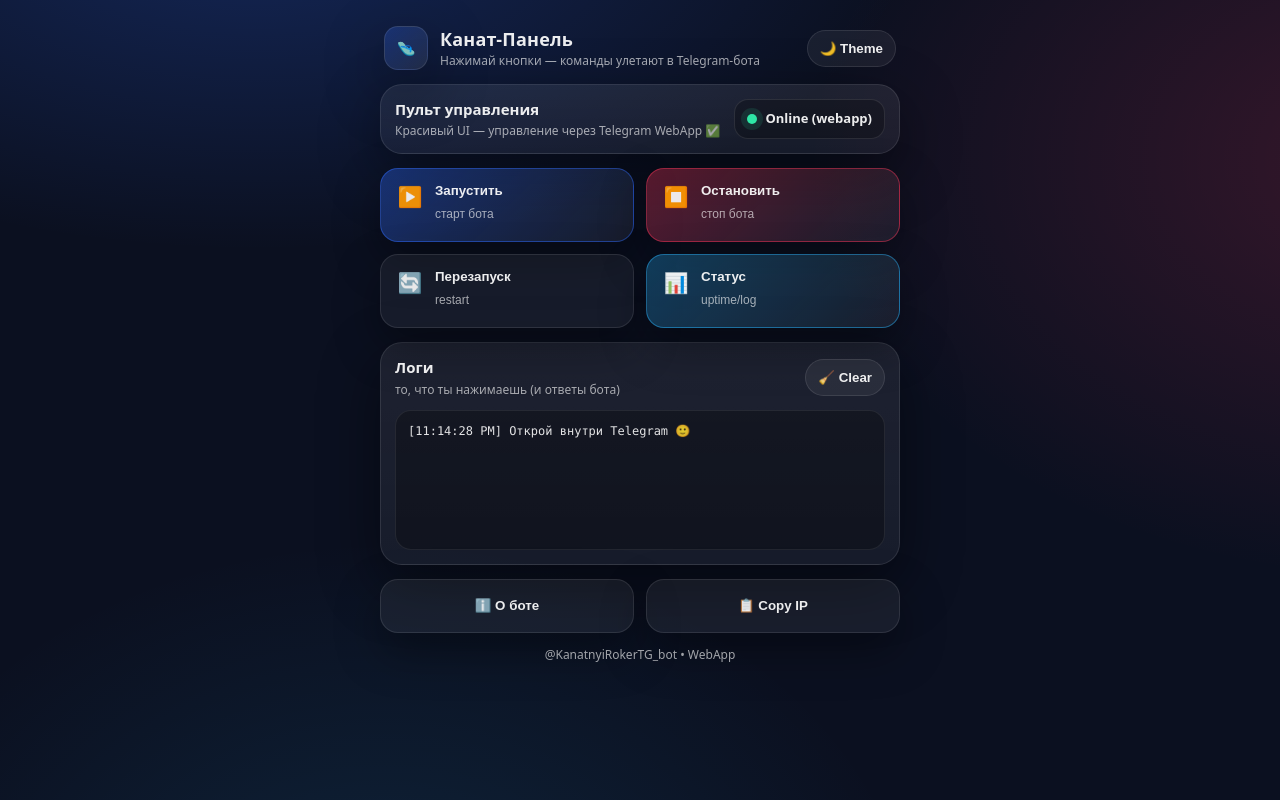
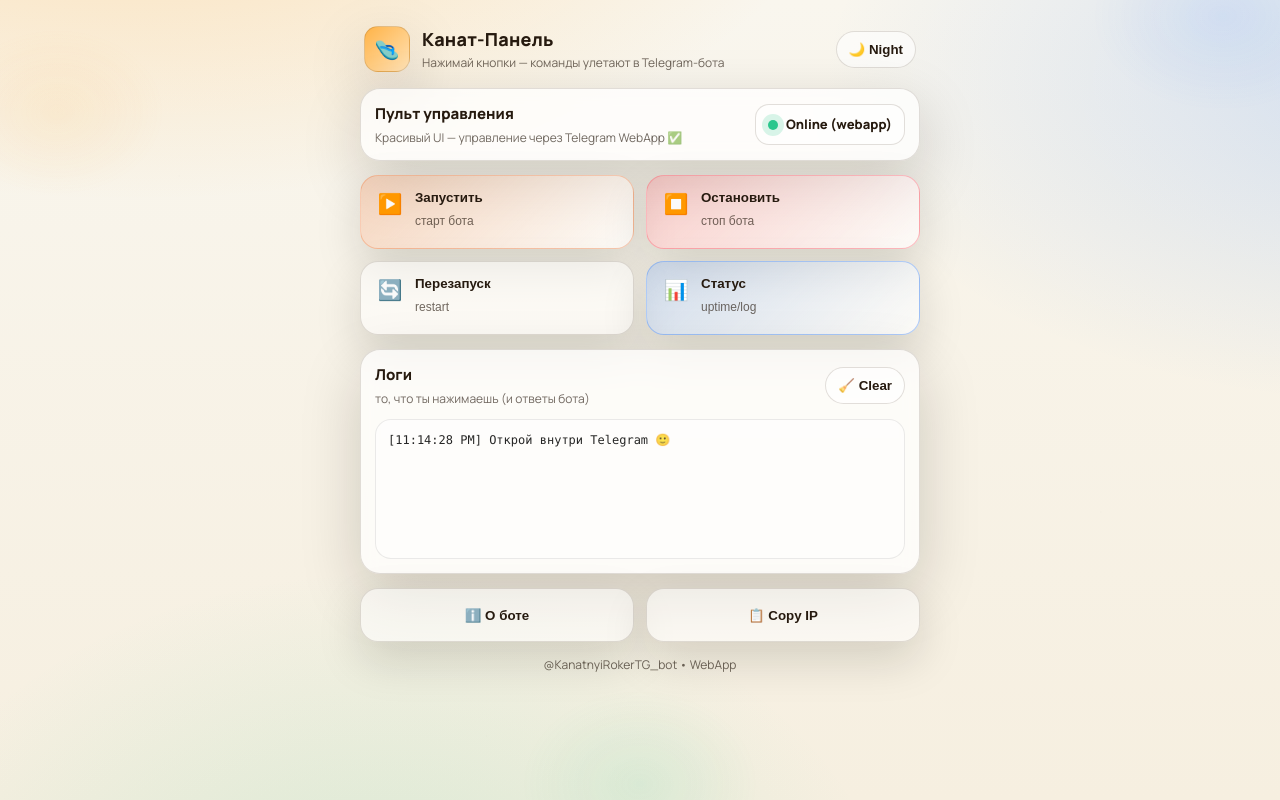
Before and after one commit to maximden876/kanat-panel, a plain HTML site: page index.html in a window 1280 px wide. Drawn offline with Linux system fonts and the light colour scheme; a web font is replaced by a local one.

Commit message:
Add files via upload

```diff
--- a/app.js
+++ b/app.js
@@ -5,6 +5,7 @@
   const themeBtn = document.getElementById("themeBtn");
   const statusText = document.getElementById("statusText");
   const statusDot = document.getElementById("statusDot");
+  const THEME_KEY = "kanat_theme";
 
   const now = () => new Date().toLocaleTimeString([], {hour:'2-digit', minute:'2-digit', second:'2-digit'});
 
@@ -12,6 +13,24 @@
     if(!logBox) return;
     logBox.textContent += `[${now()}] ${line}\n`;
     logBox.scrollTop = logBox.scrollHeight;
+  }
+
+  function setTheme(theme){
+    document.documentElement.dataset.theme = theme;
+    if(themeBtn){
+      themeBtn.textContent = theme === "night" ? "☀️ Light" : "🌙 Night";
+    }
+    try{ localStorage.setItem(THEME_KEY, theme); }catch(e){}
+  }
+
+  function initTheme(){
+    const saved = (() => { try{ return localStorage.getItem(THEME_KEY); }catch(e){ return null; } })();
+    if(saved){
+      setTheme(saved);
+      return;
+    }
+    const tgScheme = tg?.colorScheme;
+    setTheme(tgScheme === "dark" ? "night" : "sunrise");
   }
 
   function send(action, payload = {}){
@@ -31,10 +50,14 @@
     }
   }
 
+  initTheme();
   if(tg){
     tg.ready();
     tg.expand();
     tg.MainButton?.hide();
+    tg.onEvent?.("themeChanged", () => {
+      setTheme(tg.colorScheme === "dark" ? "night" : "sunrise");
+    });
     log("Opened inside Telegram ✅");
   }else{
     log("Открой внутри Telegram 🙂");
@@ -62,6 +85,14 @@
         statusText.textContent = "Restart requested";
         statusDot.style.background = "#2f6bff";
       }
+      if(action === "about"){
+        log("Канат-Панель: управление Discord-ботом через Telegram WebApp.");
+        tg?.showPopup?.({
+          title: "О боте",
+          message: "Канат-Панель управляет Discord-ботом через Telegram. Кнопки отправляют команды в TG-бот.",
+          buttons: [{type:"ok"}]
+        });
+      }
       if(action === "copy_ip"){
         const ip = location.host || "";
         if(ip){
@@ -80,6 +111,8 @@
   });
 
   themeBtn?.addEventListener("click", () => {
-    log("Theme toggled 🌙");
+    const next = document.documentElement.dataset.theme === "night" ? "sunrise" : "night";
+    setTheme(next);
+    log(`Тема: ${next}`);
   });
 })();
--- a/index.html
+++ b/index.html
@@ -1,5 +1,5 @@
 <!doctype html>
-<html lang="ru">
+<html lang="ru" data-theme="sunrise">
 <head>
   <meta charset="utf-8" />
   <meta name="viewport" content="width=device-width, initial-scale=1, viewport-fit=cover" />
@@ -17,7 +17,7 @@
           <div class="sub">Нажимай кнопки — команды улетают в Telegram-бота</div>
         </div>
       </div>
-      <button id="themeBtn" class="pill" type="button">🌙 Theme</button>
+      <button id="themeBtn" class="pill" type="button" aria-label="Переключить тему">🌙 Theme</button>
     </header>
 
     <section class="card status">
@@ -65,7 +65,7 @@
         </div>
         <button id="clearBtn" class="pill" type="button">🧹 Clear</button>
       </div>
-      <pre id="logBox" class="logbox"></pre>
+      <pre id="logBox" class="logbox" role="log" aria-live="polite"></pre>
     </section>
 
     <section class="bottom">
--- a/style.css
+++ b/style.css
@@ -1,54 +1,92 @@
-/* Kanat Panel — dark glass UI (Telegram WebApp friendly) */
+@import url('https://fonts.googleapis.com/css2?family=Manrope:wght@400;600;800&family=Unbounded:wght@600;800&display=swap');
+
 :root{
-  --bg:#0b1020;
-  --card:rgba(255,255,255,.06);
-  --line:rgba(255,255,255,.10);
-  --text:rgba(255,255,255,.92);
-  --muted:rgba(255,255,255,.62);
-  --shadow: 0 20px 60px rgba(0,0,0,.45);
-  --r:22px;
+  --font-body: "Manrope", system-ui, -apple-system, Segoe UI, sans-serif;
+  --font-display: "Unbounded", "Manrope", system-ui, sans-serif;
 
-  --primary:#2f6bff;
-  --danger:#ff355a;
-  --info:#28b7ff;
-  --ok:#2ee6a6;
+  --r: 20px;
+  --shadow: 0 20px 60px rgba(22, 18, 4, .18);
+
+  --bg: #f6efe0;
+  --bg-2: #f9f6ee;
+  --card: rgba(255, 255, 255, .72);
+  --line: rgba(60, 40, 20, .15);
+  --text: #261a0f;
+  --muted: rgba(38, 26, 15, .65);
+
+  --primary: #ef7a3c;
+  --info: #2b7cff;
+  --danger: #ff4b5f;
+  --ok: #2ac78d;
+  --accent: #ffb347;
+  --accent-2: #ffe2b6;
 }
 
+html,body{height:100%}
 *{box-sizing:border-box}
-html,body{height:100%}
+
 body{
   margin:0;
-  background: radial-gradient(1200px 600px at 20% -10%, rgba(47,107,255,.25), transparent 55%),
-              radial-gradient(1000px 700px at 110% 20%, rgba(255,53,90,.18), transparent 60%),
-              radial-gradient(900px 700px at 30% 120%, rgba(40,183,255,.12), transparent 60%),
-              var(--bg);
   color:var(--text);
-  font: 15px/1.35 system-ui, -apple-system, Segoe UI, Roboto, Arial, sans-serif;
+  font: 15px/1.45 var(--font-body);
   padding: 16px;
+  background:
+    radial-gradient(1200px 600px at 10% -20%, rgba(255, 179, 71, .35), transparent 60%),
+    radial-gradient(900px 500px at 110% 10%, rgba(43, 124, 255, .18), transparent 65%),
+    radial-gradient(800px 600px at 30% 120%, rgba(42, 199, 141, .16), transparent 65%),
+    linear-gradient(180deg, var(--bg-2), var(--bg));
 }
 
-.wrap{max-width:520px;margin:0 auto}
+body::before,
+body::after{
+  content:"";
+  position: fixed;
+  inset: -20% -10%;
+  pointer-events: none;
+  z-index: -1;
+  background-image:
+    radial-gradient(2px 2px at 20% 30%, rgba(0,0,0,.06), transparent 60%),
+    radial-gradient(2px 2px at 80% 60%, rgba(0,0,0,.05), transparent 60%),
+    radial-gradient(2px 2px at 40% 80%, rgba(0,0,0,.05), transparent 60%);
+  opacity: .35;
+}
+
+body::after{
+  inset: -10% -15%;
+  background-image:
+    radial-gradient(180px 140px at 15% 20%, rgba(255, 179, 71, .18), transparent 60%),
+    radial-gradient(220px 160px at 85% 10%, rgba(43, 124, 255, .16), transparent 60%),
+    radial-gradient(200px 160px at 50% 90%, rgba(42, 199, 141, .16), transparent 60%);
+  opacity: .55;
+}
+
+.wrap{max-width:560px;margin:0 auto}
 .top{
   display:flex;align-items:center;justify-content:space-between;
-  padding: 10px 4px 14px 4px;
+  padding: 10px 4px 16px 4px;
 }
 .brand{display:flex;gap:12px;align-items:center}
 .logo{
-  width:44px;height:44px;border-radius:14px;
+  width:46px;height:46px;border-radius:14px;
   display:grid;place-items:center;
-  background: linear-gradient(135deg, rgba(47,107,255,.25), rgba(255,255,255,.08));
+  background: linear-gradient(135deg, var(--accent), var(--accent-2));
   border:1px solid var(--line);
   box-shadow: var(--shadow);
+  font-size:20px;
 }
-.title{font-weight:800;font-size:18px;letter-spacing:.2px}
+.title{
+  font-family: var(--font-display);
+  font-weight:800;font-size:18px;letter-spacing:.2px
+}
 .sub{color:var(--muted);font-size:12px;margin-top:2px}
 
 .card{
-  background: linear-gradient(180deg, rgba(255,255,255,.08), rgba(255,255,255,.05));
+  background: var(--card);
   border: 1px solid var(--line);
   border-radius: var(--r);
   box-shadow: var(--shadow);
   padding: 14px;
+  backdrop-filter: blur(8px);
 }
 
 .status{display:flex;align-items:center;justify-content:space-between;gap:12px;margin-bottom:14px}
@@ -58,12 +96,12 @@
 .badge{
   display:flex;align-items:center;gap:8px;
   padding:10px 12px;border-radius:14px;
-  background: rgba(0,0,0,.25);
+  background: rgba(255,255,255,.5);
   border:1px solid var(--line);
   min-width: 150px;
   justify-content:center;
 }
-.dot{width:10px;height:10px;border-radius:50%;background:var(--ok);box-shadow:0 0 0 6px rgba(46,230,166,.12)}
+.dot{width:10px;height:10px;border-radius:50%;background:var(--ok);box-shadow:0 0 0 6px rgba(42,199,141,.18)}
 .txt{font-weight:700;font-size:13px}
 
 .grid{
@@ -78,11 +116,11 @@
   border-radius: 18px;
   padding: 14px;
   cursor:pointer;
-  background: rgba(255,255,255,.06);
+  background: rgba(255,255,255,.55);
   color: var(--text);
   text-align:left;
-  box-shadow: 0 18px 45px rgba(0,0,0,.35);
-  transition: transform .08s ease, filter .15s ease;
+  box-shadow: 0 18px 45px rgba(22, 18, 4, .15);
+  transition: transform .08s ease, filter .15s ease, box-shadow .2s ease;
   min-height: 74px;
   display:grid;
   grid-template-columns: auto 1fr;
@@ -93,15 +131,16 @@
   column-gap: 10px;
   row-gap: 2px;
 }
+.btn:hover{filter: brightness(1.02); box-shadow: 0 20px 50px rgba(22, 18, 4, .2)}
 .btn:active{transform: scale(.985)}
 .btn .ic{grid-area:ic; font-size:20px; width:30px; display:flex; align-items:flex-start; justify-content:center; padding-top:2px}
 .btn .t{grid-area:t; font-weight:900}
 .btn .s{grid-area:s; color:var(--muted); font-size:12px}
 
-.primary{background: linear-gradient(135deg, rgba(47,107,255,.35), rgba(255,255,255,.06)); border-color: rgba(47,107,255,.45)}
-.danger{background: linear-gradient(135deg, rgba(255,53,90,.32), rgba(255,255,255,.06)); border-color: rgba(255,53,90,.45)}
-.info{background: linear-gradient(135deg, rgba(40,183,255,.28), rgba(255,255,255,.06)); border-color: rgba(40,183,255,.45)}
-.ghost{background: rgba(255,255,255,.05)}
+.primary{background: linear-gradient(135deg, rgba(239,122,60,.25), rgba(255,255,255,.65)); border-color: rgba(239,122,60,.35)}
+.danger{background: linear-gradient(135deg, rgba(255,75,95,.22), rgba(255,255,255,.65)); border-color: rgba(255,75,95,.35)}
+.info{background: linear-gradient(135deg, rgba(43,124,255,.18), rgba(255,255,255,.65)); border-color: rgba(43,124,255,.35)}
+.ghost{background: rgba(255,255,255,.5)}
 
 .logs{margin-bottom: 14px}
 .row{display:flex;align-items:center;justify-content:space-between;gap:10px}
@@ -109,7 +148,7 @@
   border:1px solid var(--line);
   border-radius:999px;
   padding:10px 12px;
-  background: rgba(255,255,255,.06);
+  background: rgba(255,255,255,.6);
   color: var(--text);
   cursor:pointer;
   font-weight:700;
@@ -122,9 +161,9 @@
   overflow:auto;
   padding: 12px;
   border-radius: 16px;
-  border: 1px solid rgba(255,255,255,.08);
-  background: rgba(0,0,0,.28);
-  color: rgba(255,255,255,.88);
+  border: 1px solid rgba(0,0,0,.08);
+  background: rgba(255,255,255,.45);
+  color: rgba(0,0,0,.85);
   font: 12px/1.45 ui-monospace, SFMono-Regular, Menlo, Consolas, monospace;
 }
 
@@ -137,3 +176,38 @@
 }
 
 .foot{margin-top:14px;color:var(--muted);font-size:12px;text-align:center}
+
+@media (max-width: 420px){
+  .grid{grid-template-columns: 1fr}
+  .bottom{grid-template-columns: 1fr}
+}
+
+@media (prefers-reduced-motion: no-preference){
+  .card, .btn, .badge{animation: floatIn .5s ease both}
+  .grid .btn{animation-delay: .08s}
+  .grid .btn:nth-child(2){animation-delay: .12s}
+  .grid .btn:nth-child(3){animation-delay: .16s}
+  .grid .btn:nth-child(4){animation-delay: .2s}
+}
+
+@keyframes floatIn{
+  from{transform: translateY(8px); opacity:0}
+  to{transform: translateY(0); opacity:1}
+}
+
+html[data-theme="night"]{
+  --bg:#0d1016;
+  --bg-2:#111827;
+  --card: rgba(18, 22, 30, .68);
+  --line: rgba(255,255,255,.12);
+  --text: rgba(255,255,255,.92);
+  --muted: rgba(255,255,255,.6);
+  --shadow: 0 20px 60px rgba(0,0,0,.45);
+
+  --primary:#2f6bff;
+  --danger:#ff355a;
+  --info:#28b7ff;
+  --ok:#2ee6a6;
+  --accent:#2f6bff;
+  --accent-2:#3a8bff;
+}
```
